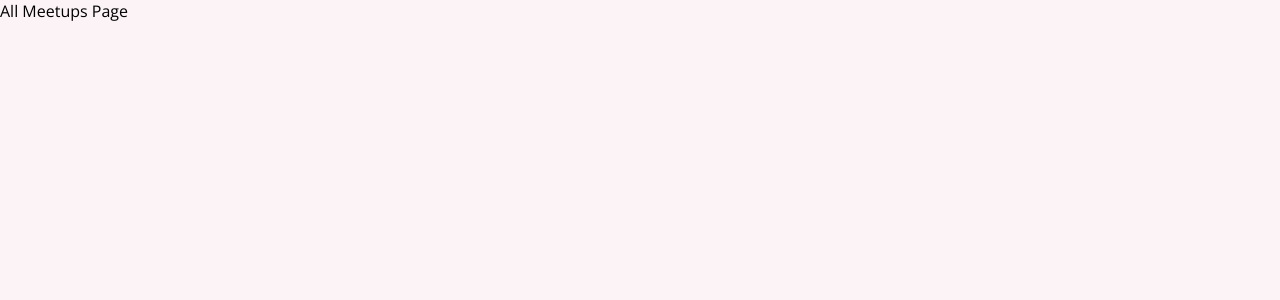
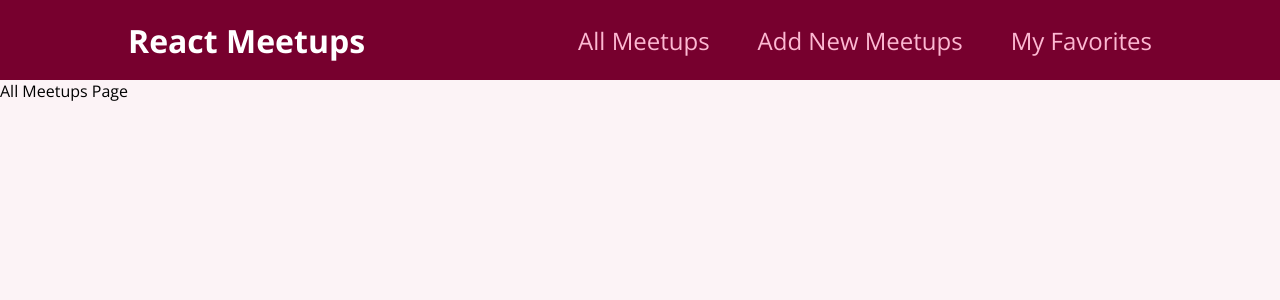
Before and after one commit to icarodebarros/react-c-g-Summary, a React (Create React App) app: page / in a window 1280 px wide. Shown: the top 300 px of the page. Built offline with nearby package versions, Linux system fonts and the light colour scheme.

Commit message:
Main navigation

```diff
--- a/src/App.js
+++ b/src/App.js
@@ -1,5 +1,6 @@
 import { Route, Switch } from "react-router-dom";
 
+import MainNavigation from "./components/layout/MainNavigation";
 import AllMeetupsPage from "./pages/AllMeetupsj";
 import FavoritesPage from "./pages/Favorites";
 import NewMeetupPage from "./pages/NewMeetup";
@@ -7,6 +8,7 @@
 function App() {
   return (
     <div>
+      <MainNavigation />
       <Switch> {/* Switch tells react that only one of those should be
       rendered. (The first match) */}
         <Route path="/" exact> {/* Need 'exact' otherwise this '/' will
--- /dev/null
+++ b/src/components/layout/MainNavigation.js
@@ -0,0 +1,26 @@
+import { Link } from "react-router-dom";
+
+import classes from './MainNavigation.module.css';
+
+function MainNavigation() {
+  return (
+    <header className={classes.header}>
+      <div className={classes.logo}>React Meetups</div>
+      <nav>
+        <ul>
+          <li>
+            <Link to='/'>All Meetups</Link>
+          </li>
+          <li>
+            <Link to='/new-meetup'>Add New Meetups</Link>
+          </li>
+          <li>
+            <Link to='/favorites'>My Favorites</Link>
+          </li>
+        </ul>
+      </nav>
+    </header>
+  );
+}
+
+export default MainNavigation;
--- /dev/null
+++ b/src/components/layout/MainNavigation.module.css
@@ -0,0 +1,47 @@
+.header {
+  width: 100%;
+  height: 5rem;
+  display: flex;
+  align-items: center;
+  justify-content: space-between;
+  background-color: #77002e;
+  padding: 0 10%;
+}
+
+.logo {
+  font-size: 2rem;
+  color: white;
+  font-weight: bold;
+}
+
+.header ul {
+  list-style: none;
+  margin: 0;
+  padding: 0;
+  display: flex;
+  align-items: baseline;
+}
+
+.header li {
+  margin-left: 3rem;
+}
+
+.header a {
+  text-decoration: none;
+  font-size: 1.5rem;
+  color: #fcb8d2;
+}
+
+.header a:hover,
+.header a:active,
+.header a.active {
+  color: white;
+}
+
+.badge {
+  background-color: #cc2062;
+  color: white;
+  border-radius: 12px;
+  padding: 0 1rem;
+  margin-left: 0.5rem;
+}
```
